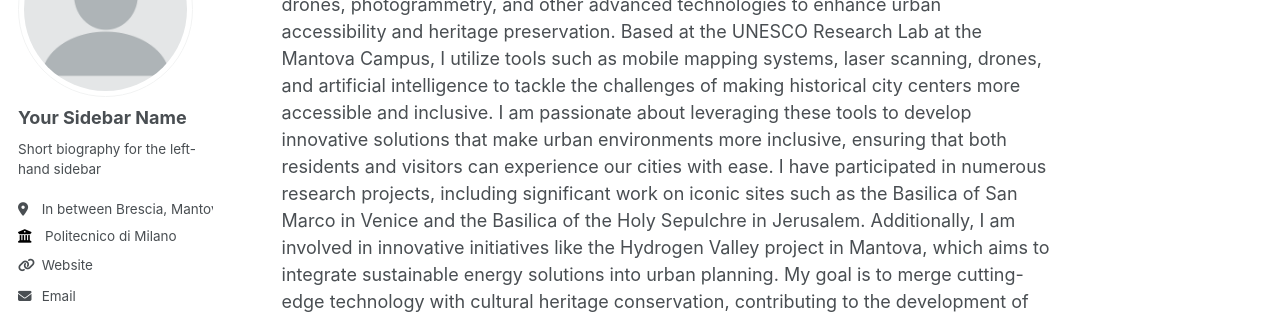
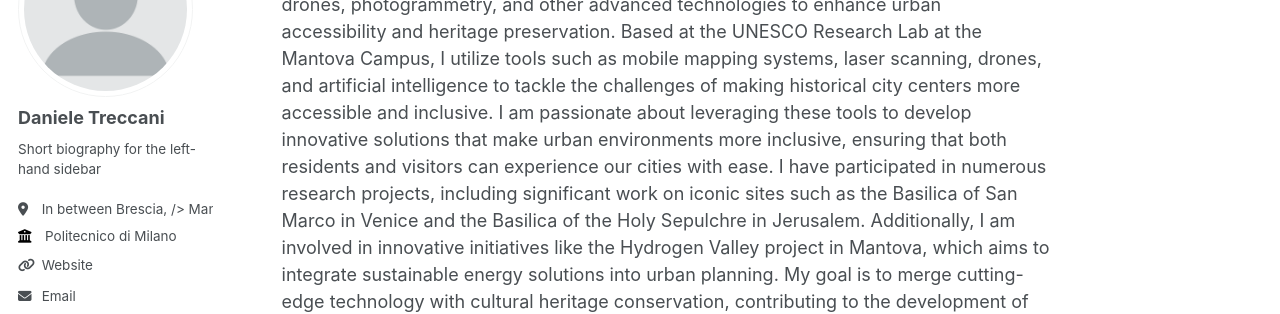
Before and after one commit to DanTRK/DanTRK.github.io, a Jekyll site: the page built from _pages/about.md, in a window 1280 px wide. Shown: the part 184-498 px from the top of the page. Built offline with Jekyll 4.4.1, drawn with Linux system fonts in a browser that asks for light colours; some web fonts are replaced.

Commit message:
Update _config.yml

```diff
--- a/_config.yml
+++ b/_config.yml
@@ -22,10 +22,10 @@ repository               : "DanTRK/DanTRK.github.io"
 author:
   # Biographic information
   avatar           : "profile.png"
-  name             : "Your Sidebar Name"
+  name             : "Daniele Treccani"
   pronouns         : # example: "she/her"
   bio              : "Short biography for the left-hand sidebar"
-  location         : "In between Brescia, Mantova and Milano"
+  location         : "In between Brescia, /> Mantova and Milano"
   employer         : "Politecnico di Milano"
   uri              : "https://www4.ceda.polimi.it/manifesti/manifesti/controller/ricerche/RicercaPerDocentiPublic.do?EVN_PRODOTTI=evento&k_doc=627636&lang=EN&aa=2024&tab_ricerca=1"
   email            : "daniele.treccani@polimi.it"
```
